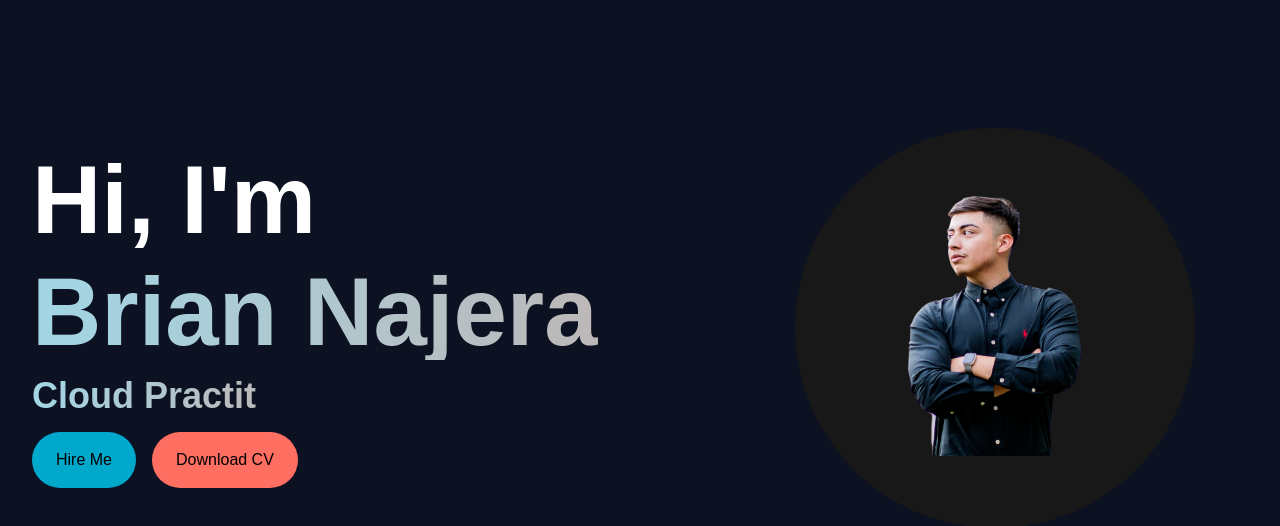
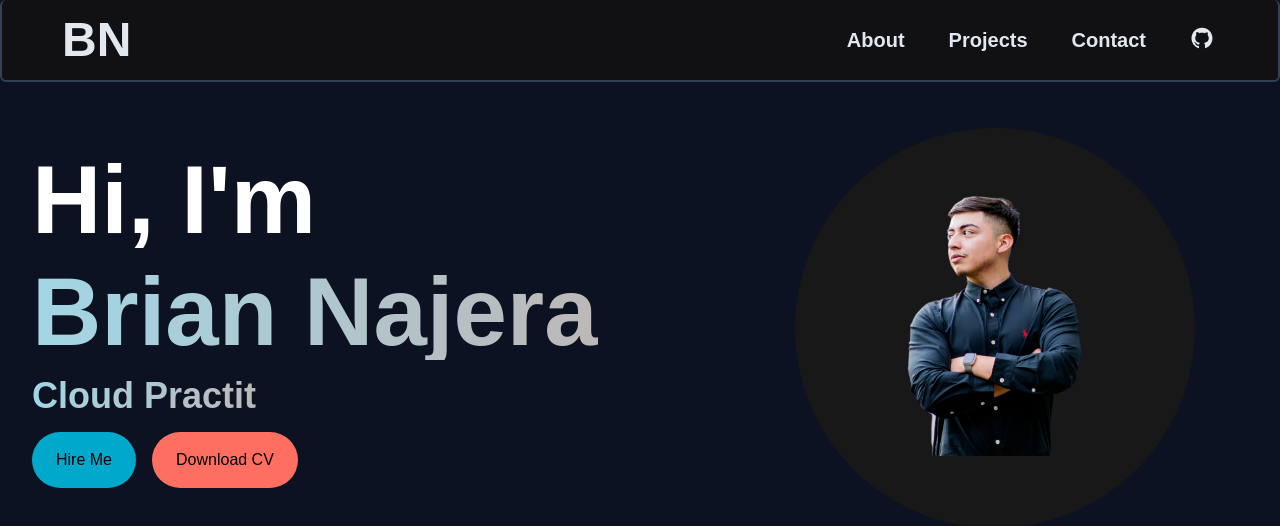
Before and after one commit to Brian121301/Web-Portfolio, a Next.js app in the folder web-portfolio/: page / in a window 1280 px wide. Shown: the top 526 px of the page. Built offline with nearby package versions, Linux system fonts and the light colour scheme.

Commit message:
Added NavBar
-added a responsive navbar that transforms into a collapsible menu for smaller devices

```diff
--- /dev/null
+++ b/web-portfolio/app/components/MenuOverlay.jsx
@@ -0,0 +1,18 @@
+import React from 'react'
+import NavLinks from './NavLinks'
+
+const MenuOverlay = ({ links }) => {
+    return (
+        <ul className='flex flex-col items-center md:hidden'>
+            {
+                links.map((link, index) => (
+                    <li key={index}>
+                        <NavLinks href={link.path} title={link.title} />
+                    </li>
+                ))
+            }
+        </ul>
+    )
+}
+
+export default MenuOverlay
--- /dev/null
+++ b/web-portfolio/app/components/NavBar.jsx
@@ -0,0 +1,64 @@
+"use client"
+import React, { useState } from 'react'
+import Link from 'next/link'
+import NavLinks from './NavLinks'
+import MenuOverlay from './MenuOverlay'
+import { AiFillGithub } from 'react-icons/ai'
+
+const navLinks = [
+    {
+        title: "About",
+        path: "#about"
+    },
+    {
+        title: "Projects",
+        path: "#projects"
+    },
+    {
+        title: "Contact",
+        path: "#contact"
+    },
+    {
+        title: <AiFillGithub className='w-6 h-6' />,
+        path: "https://github.com/Brian121301"
+    },
+]
+const NavBar = () => {
+    const [navBarOpen, setnavBarOpen] = useState(true);
+
+    return (
+        <nav className='fixed rounded-md top-0 left-0 right-0 z-10 bg-[#121212] bg-opacity-90 border-x-2 border-b-2 border-slate-700'>
+            <div className='flex flex-wrap items-center justify-between mx-auto px-12 p-2'>
+                <div className='text-2xl md:text-5xl font-semibold text-white'>
+                    <NavLinks href={"/"} title={"BN"} />
+                </div>
+                <div className='md:hidden text-slate-300 hover:text-white'>
+                    {
+                        !navBarOpen ? (
+                            <button onClick={() => setnavBarOpen(true)}>
+                                close menu
+                            </button>
+                        ) : (
+                            <button onClick={() => setnavBarOpen(false)}>
+                                Menu
+                            </button>)
+                    }
+                </div>
+                <div className='menu hidden md:block md:w-auto text-xl font-semibold'>
+                    <ul className='flex md:flex-row space-x-4'>
+                        {
+                            navLinks.map((link, index) => (
+                                <li key={index}>
+                                    <NavLinks href={link.path} title={link.title} />
+                                </li>
+                            ))
+                        }
+                    </ul>
+                </div>
+            </div>
+            {!navBarOpen ? <MenuOverlay links={navLinks} /> : null}
+        </nav>
+    )
+}
+
+export default NavBar;
--- /dev/null
+++ b/web-portfolio/app/components/NavLinks.jsx
@@ -0,0 +1,12 @@
+import React from 'react'
+import Link from 'next/link'
+
+function NavLinks({ href, title}) {
+  return (
+    <Link href={href} className='block py-2 pl-3 pr-4 text-slate-200 grow hover:scale-105 transition-transform duration-200'>
+        {title}
+    </Link>
+  )
+}
+
+export default NavLinks;
--- a/web-portfolio/app/page.js
+++ b/web-portfolio/app/page.js
@@ -1,9 +1,11 @@
 import Image from "next/image";
 import HeroSection from "./components/HeroSection";
+import NavBar from "./components/NavBar";
 
 export default function Home() {
   return (
     <main className="flex min-h-screen flex-col bg-[#0c1221]">
+    <NavBar />
     <container className="container mt-24 mx-auto px-8 py-8">
       <HeroSection />
     </container>
--- a/web-portfolio/package.json
+++ b/web-portfolio/package.json
@@ -13,6 +13,7 @@
     "next": "15.0.1",
     "react": "^18.2.0",
     "react-dom": "^18.2.0",
+    "react-icons": "^5.3.0",
     "react-type-animation": "^3.2.0"
   },
   "devDependencies": {
```
Also changed, not shown: 1 other file (tests, documents, lock files or other folders).
